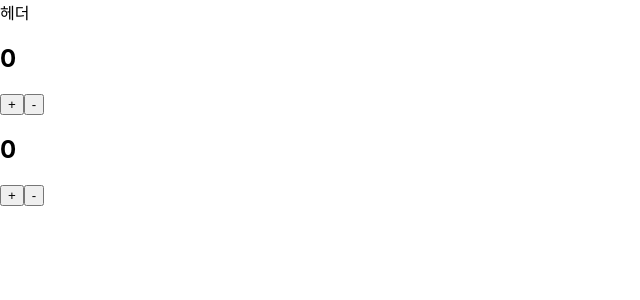
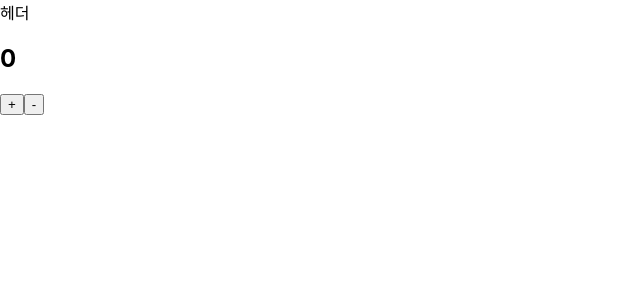
Before and after one commit to ddo0ii/inflearn_react, a React (Create React App) app in the folder 5_2/reactexam1/: page / in a window 1280 px wide. Shown: the top 300 px of the page, without its empty margins (0-640 px from the left). Built offline with nearby package versions, Linux system fonts and the light colour scheme.

Commit message:
props사용

```diff
--- a/5_2/reactexam1/src/App.js
+++ b/5_2/reactexam1/src/App.js
@@ -4,10 +4,12 @@ import Counter from "./Counter";
 import MyHeader from './MyHeader';
 
 function App() {
+  const number = 5;
+
   return (
     <div>
       <MyHeader />
-      <Counter />
+      <Counter a={1} initialValue={5} />
     </div>
   );
 }
--- a/5_2/reactexam1/src/Counter.js
+++ b/5_2/reactexam1/src/Counter.js
@@ -1,8 +1,9 @@
 // 상태 사용하겠다.
 import React, { useState } from "react";
 
-const Counter = () => {
-    console.log('호출');
+const Counter = (props) => {
+    console.log(props);
+
     const [count, setCount] = useState(0);
 
     const onIncrease = () => {
@@ -13,25 +14,11 @@ const Counter = () => {
         setCount(count - 1);
     };
 
-
-    const [count2, setCount2] = useState(0);
-
-    const onIncrease2 = () => {
-      setCount2(count2 + 1);
-    };
-
-    const onDecrease2 = () => {
-      setCount2(count2 - 1);
-    };
-
     return (
       <div>
         <h2>{count}</h2>
         <button onClick={onIncrease}>+</button>
         <button onClick={onDecrease}>-</button>
-        <h2>{count2}</h2>
-        <button onClick={onIncrease2}>+</button>
-        <button onClick={onDecrease2}>-</button>
       </div>
     );
 }
```
